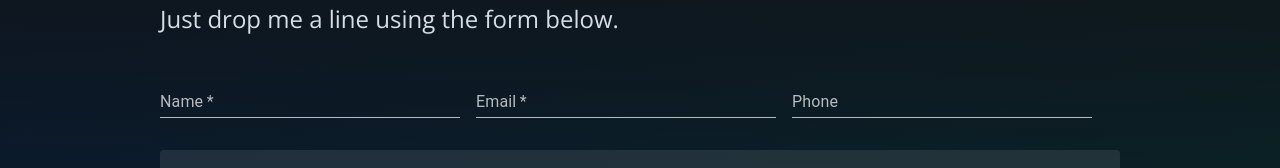
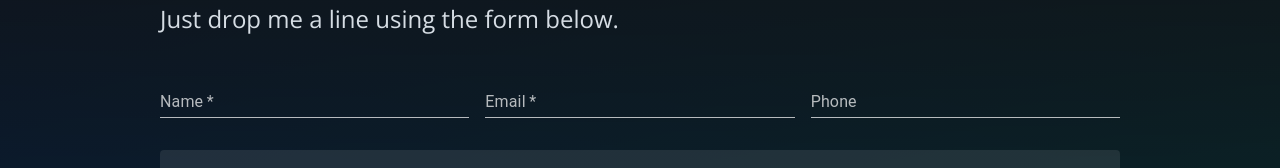
Before and after one commit to DrewMoody/portfolio, a Gatsby site: page / in a window 1280 px wide. Shown: the part 2996-3164 px from the top of the page. Built offline with nearby package versions, Linux system fonts and the light colour scheme; Gatsby itself is replaced by a stand-in of ours.

Commit message:
Contact form visual fix

```diff
--- a/src/components/Contact/ContactForm.tsx
+++ b/src/components/Contact/ContactForm.tsx
@@ -1,9 +1,9 @@
-import { createStyles, makeStyles, Theme } from "@material-ui/core/styles";
-import TextField from "@material-ui/core/TextField";
-import React from "react";
-import styled from "styled-components";
-import { Button } from "../../shared/styles";
-import useContactForm from "./ContactHooks";
+import { createStyles, makeStyles, Theme } from '@material-ui/core/styles';
+import TextField from '@material-ui/core/TextField';
+import React, { FunctionComponent } from 'react';
+import styled from 'styled-components';
+import { Button } from '../../shared/styles';
+import useContactForm from './ContactHooks';
 
 const ContactButton = styled(Button)`
   background: ${props => props.theme.contactButton};
@@ -18,15 +18,22 @@ const ContactButton = styled(Button)`
 const useStyles = makeStyles((theme: Theme) =>
   createStyles({
     root: {
-      "& > div:not(:last-of-type)": {
-        flex: "1 1 calc(33.3% - 1rem)",
-        margin: "1rem 1rem 1rem 0",
-        maxWidth: "300px",
-        minWidth: "200px"
+      '& > div:not(:last-of-type)': {
+        flex: '1 1 100%',
+        margin: '1rem 0'
       },
-      "& > div:nth-of-type(4)": {
-        flex: "1 1 100%",
-        margin: "1rem 0"
+      ['@media (min-width:769px)']: {
+        '& > div:not(:last-of-type)': {
+          flex: '1 1 calc(33.3% - 1rem)',
+          margin: '1rem 1rem 1rem 0'
+        }
+      },
+      '& > div:nth-of-type(3)': {
+        margin: '1rem 0'
+      },
+      '& > div:nth-of-type(4)': {
+        flex: '1 1 100%',
+        margin: '1rem 0'
       }
     }
   })
@@ -37,11 +44,11 @@ const FormWrapper = styled.form`
   flex-wrap: wrap;
 `;
 
-const ContactForm = () => {
+const ContactForm: FunctionComponent = () => {
   const classes = useStyles();
   const onContact = () => {
     alert(
-      "Form submission capability is coming soon. In the meantime, you can send me an email at drew.moody@me.com"
+      'Form submission capability is coming soon. In the meantime, you can send me an email at drew.moody@me.com'
     );
   };
 
@@ -58,7 +65,7 @@ const ContactForm = () => {
         type="text"
         name="name"
         onChange={handleInputChange}
-        value={inputs.name || ""}
+        value={inputs.name || ''}
         required={true}
       />
       <TextField
@@ -66,7 +73,7 @@ const ContactForm = () => {
         type="email"
         name="email"
         onChange={handleInputChange}
-        value={inputs.email || ""}
+        value={inputs.email || ''}
         required={true}
       />
       <TextField
@@ -74,7 +81,7 @@ const ContactForm = () => {
         type="text"
         name="phone"
         onChange={handleInputChange}
-        value={inputs.phone || ""}
+        value={inputs.phone || ''}
       />
       <TextField
         id="message-container"
@@ -86,7 +93,7 @@ const ContactForm = () => {
         placeholder="Enter your message here"
         variant="filled"
         onChange={handleInputChange}
-        value={inputs.message || ""}
+        value={inputs.message || ''}
       />
 
       <ContactButton type="submit">
```
